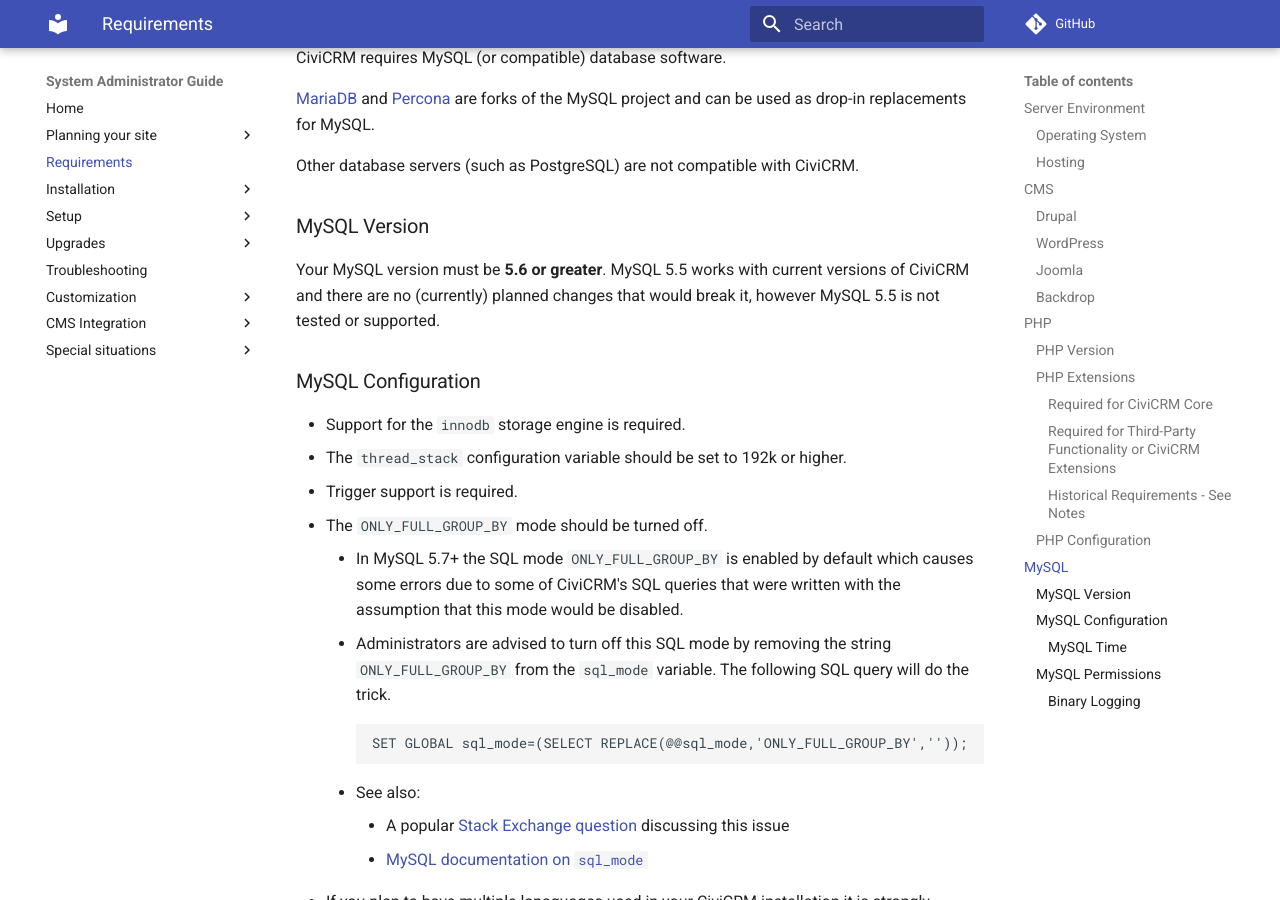
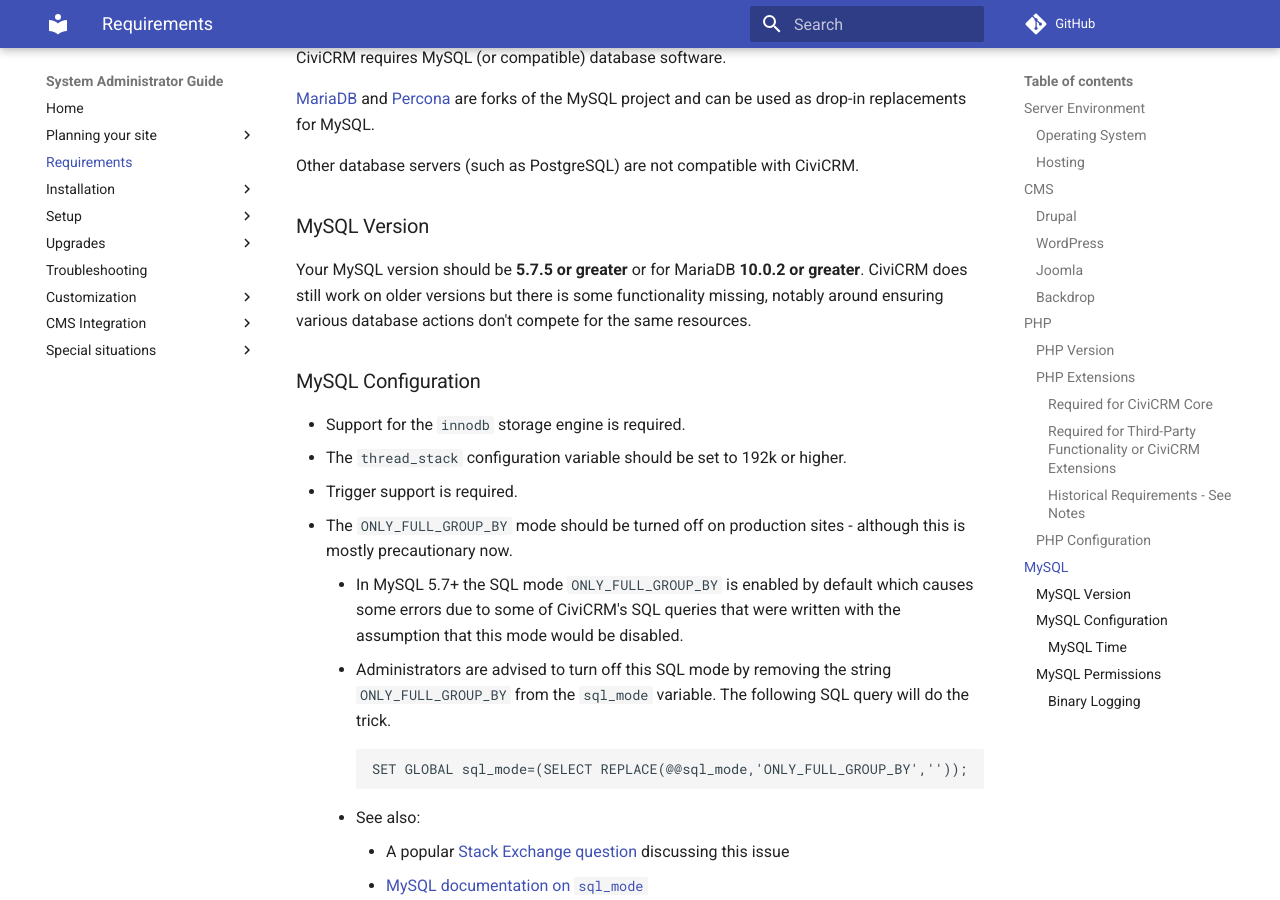
Before and after one commit to civicrm/civicrm-sysadmin-guide, an MkDocs documentation site: the page built from docs/requirements.md, in a window 1280 px wide and 900 px high, scrolled down 3198 px. Built offline with MkDocs 1.6.1 and Material for MkDocs 9.7.7, drawn with Linux system fonts in a browser that asks for light colours; comment, search, counter and statistics services are not loaded; old or Windows-style settings are respelled for this version of MkDocs; some of the changed text lies outside the part shown.

Commit message:
Update mysql & other supported versions
Per https://github.com/civicrm/civicrm-sysadmin-guide/issues/158 I think we can be a bit more assertive that people should be on mysql versions that were released after 2014.

Also - we have 400+ sites on php 7.3 so let's be less coy. I've just switched to it locally without issues

````diff
--- a/docs/requirements.md
+++ b/docs/requirements.md
@@ -49,12 +49,12 @@ See our page on [choosing a CMS](/planning/cms.md) for more information about th
 
 |  | CiviCRM 5.13 ESR | CiviCRM 5.x.x stable |
 | -- | -- | -- |
-| PHP 7.3 |testing incomplete but preliminary testing did not find any issues|testing incomplete but preliminary testing did not find any issues|
+| PHP 7.3 |testing incomplete but preliminary testing did not find any issues|compatible and **recommended**|
 | PHP 7.2 | compatible and **recommended** - but see note below about resaving the SMTP password| compatible and **recommended** but see note below about resaving the SMTP password|
 | PHP 7.1 | compatible | compatible |
 | PHP 7.0 | compatible but **not recommended** due to to [PHP end-of life](http://php.net/eol.php) in Dec 2018   | compatible but **not recommended** due to to [PHP end-of life](http://php.net/eol.php) in Dec 2018   |
 | PHP 5.6 | compatible but **not recommended** due to to [PHP end-of life](http://php.net/eol.php) in Dec 2018   | incompatible as of 5.15.1 |
-| PHP 5.5 | **incompatible** | **incompatiable** |
+| PHP 5.5 | **incompatible** | **incompatible** |
 | PHP 5.4 | **incompatible** | **incompatible** |
 | PHP 5.3 | **incompatible**  |  **incompatible** |
 
@@ -97,14 +97,14 @@ Other database servers (such as PostgreSQL) are not compatible with CiviCRM.
 
 ### MySQL Version
 
-Your MySQL version must be **5.6 or greater**.  MySQL 5.5 works with current versions of CiviCRM and there are no (currently) planned changes that would break it, however MySQL 5.5 is not tested or supported.
+Your MySQL version should be **5.7.5 or greater** or for MariaDB **10.0.2 or greater**.  CiviCRM does still work on older versions but there is some functionality missing, notably around ensuring various database actions don't compete for the same resources.
 
 ### MySQL Configuration
 
 * Support for the `innodb` storage engine is required.
 * The `thread_stack` configuration variable should be set to 192k or higher.
 * Trigger support is required.
-* The `ONLY_FULL_GROUP_BY` mode should be turned off.
+* The `ONLY_FULL_GROUP_BY` mode should be turned off on production sites - although this is mostly precautionary now.
     * In MySQL 5.7+ the SQL mode `ONLY_FULL_GROUP_BY` is enabled by default which causes some errors due to some of CiviCRM's SQL queries that were written with the assumption that this mode would be disabled.
     * Administrators are advised to turn off this SQL mode by removing the string `ONLY_FULL_GROUP_BY` from the `sql_mode` variable. The following SQL query will do the trick.
         ```sql
````
